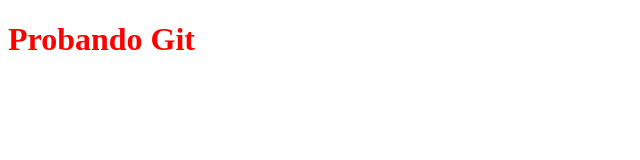
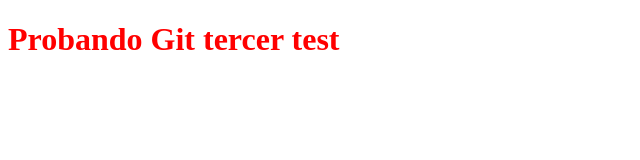
Before and after one commit to LucaasN/ProbandoGit, a plain HTML site: page index.html in a window 1280 px wide. Shown: the whole page, without its empty margins (0-640 px from the left). Drawn offline with Linux system fonts and the light colour scheme.

Commit message:
Index modificado

```diff
--- a/index.html
+++ b/index.html
@@ -7,7 +7,7 @@
     <link rel="stylesheet" href="mystyles.css">
 </head>
 <body>
-    <h1>Probando Git</h1>
+    <h1>Probando Git tercer test</h1>
 
 
     <script src="app.js"></script>
```
